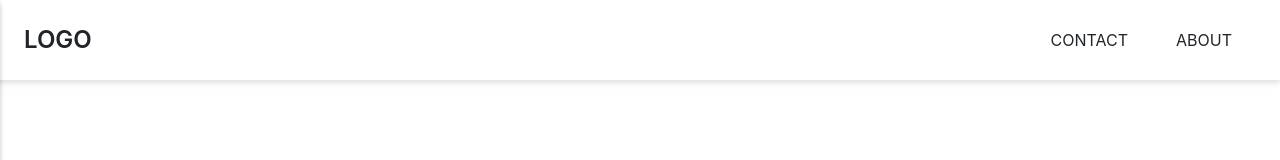
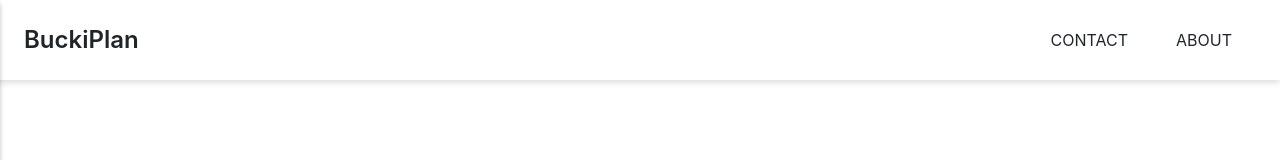
Before and after one commit to juliacat23/buckiplan-scraper, a Next.js app: page / in a window 1280 px wide. Shown: the top 160 px of the page. Built offline with nearby package versions, Linux system fonts and the light colour scheme.

Commit message:
navbar w/o login buttons

```diff
--- a/components/Navbar.js
+++ b/components/Navbar.js
@@ -19,7 +19,7 @@ function MobileNav({ open, setOpen }) {
                 {' '}
                 {/*logo container*/}
                 <a className="text-xl font-semibold" href="/">
-                    LOGO
+                    BuckiPlan
                 </a>
             </div>
             <div className="flex flex-col ml-4">
@@ -57,7 +57,7 @@ export default function Navbar() {
             <MobileNav open={open} setOpen={setOpen} />
             <div className="w-3/12 flex items-center">
                 <a className="text-2xl font-semibold" href="/">
-                    LOGO
+                    BuckiPlan
                 </a>
             </div>
             <div className="w-9/12 flex justify-end items-center">
```
